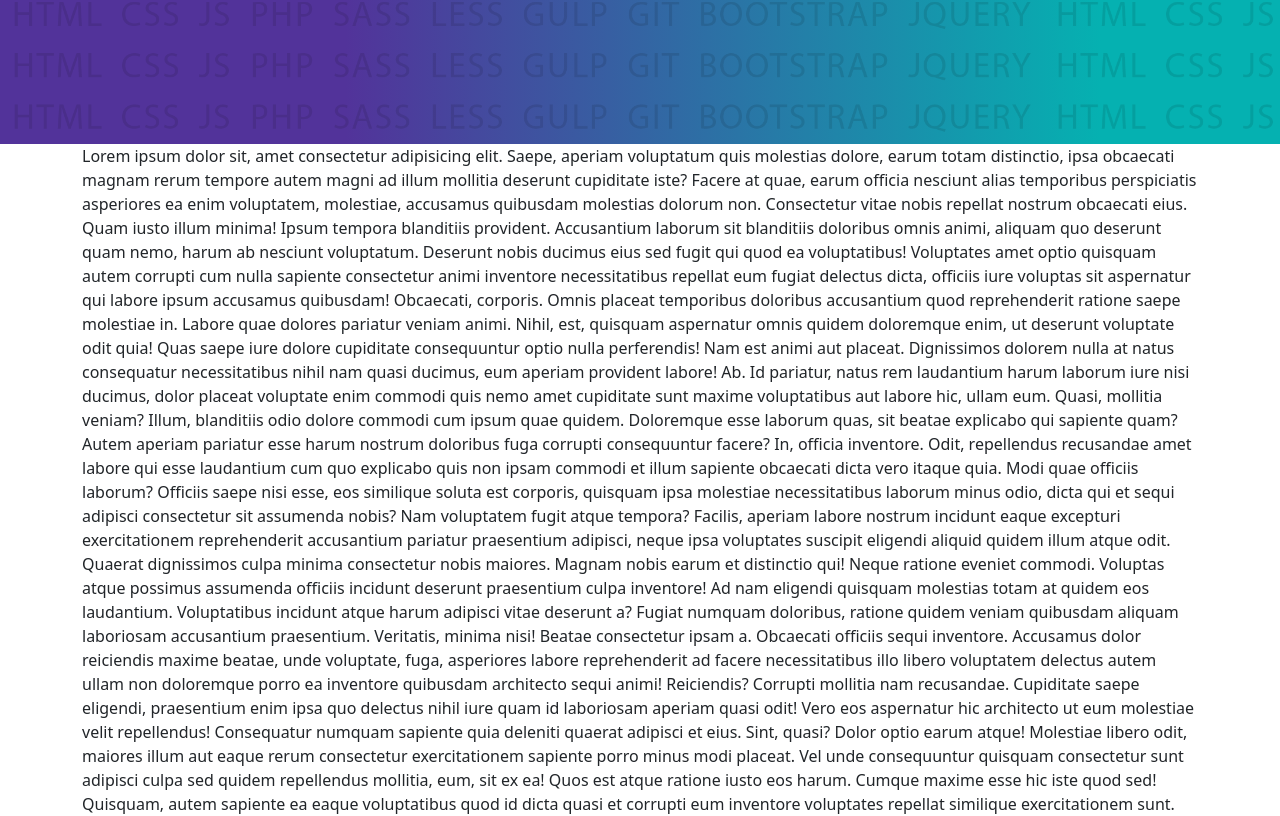
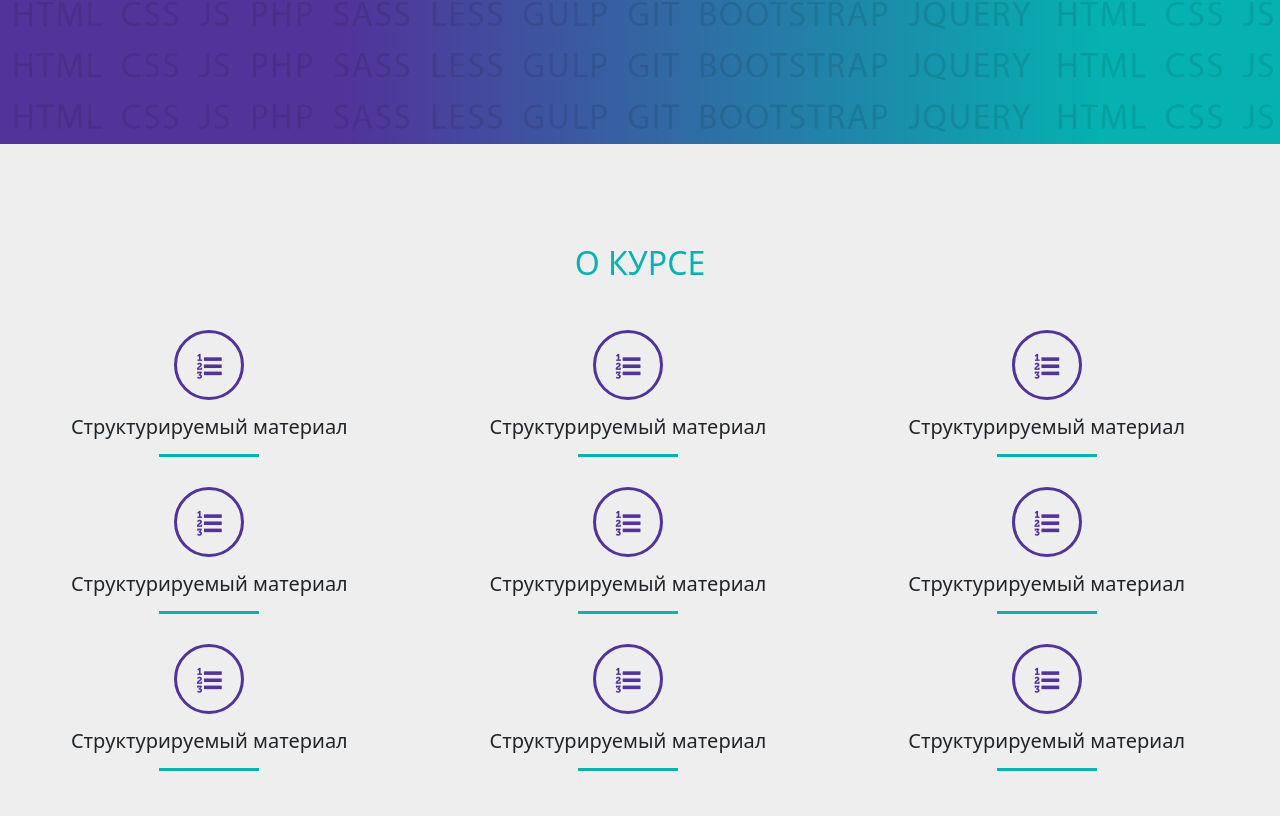
Before and after one commit to alexossipovDOMA/bu.github.io, a plain HTML site: page index.html in a window 1280 px wide. Shown: the part 472-1288 px from the top of the page. Drawn offline with Linux system fonts and the light colour scheme.

Commit message:
section about

```diff
--- a/css/style.css
+++ b/css/style.css
@@ -70,3 +70,40 @@
     width: 100%;
     height: 100%;
 }
+/*о курсе*/
+.about {
+    background-color: #eee;
+}
+.about i {
+    font-size: 25px;
+    color: var(--color2);
+}
+.itd_circle {
+    margin: 0 auto 15px;
+    width: 70px;
+    height: 70px;
+    border: 3px solid var(--color2);
+    border-radius: 50%;
+    display: flex;
+    justify-content: center;
+    align-items: center;
+}
+.line {
+    width: 100px;
+    height: 3px;
+    background-color: var(--color1);
+    margin: 15px auto 30px;
+}
+/*цвет*/
+.color1 {
+    color: var(--color1);
+}
+.color2 {
+    color: var(--color2);
+}
+.bg {
+    background-color: var(--color2);
+}
+.bg {
+    background-color: var(--color2);
+}
--- a/index.html
+++ b/index.html
@@ -7,6 +7,7 @@
 
     <link rel="stylesheet" href="./css/bootstrap.min.css">
     <link rel="stylesheet" href="./css/style.css">
+    <link rel="stylesheet" href="./css/fontello.css">
     <link rel="shortcut icon" href="img/favicon.ico" type="image/x-icon">
 </head>
 <body>
@@ -24,6 +25,60 @@
 
         </div>
     </header>
+    <section class="about container-xxl">
+        <div class="row">
+            <div class="col-12">
+                <h2 class="text-center text-uppercase color1 mb-5">О курсе</h2>
+            </div>
+            <div class="row">
+                <div class="col-xl-4 col-md-6 col-sm-12">
+                    <div class="itd_circle"><i class="icon-list-numbered"></i></div>
+                    <h5 class="text-center">Структурируемый материал</h5>
+                    <div class="line"></div>
+                </div>
+                <div class="col-xl-4 col-md-6 col-sm-12">
+                    <div class="itd_circle"><i class="icon-list-numbered"></i></div>
+                    <h5 class="text-center">Структурируемый материал</h5>
+                    <div class="line"></div>
+                </div>
+                <div class="col-xl-4 col-md-6 col-sm-12">
+                    <div class="itd_circle"><i class="icon-list-numbered"></i></div>
+                    <h5 class="text-center">Структурируемый материал</h5>
+                    <div class="line"></div>
+                </div>
+                <div class="col-xl-4 col-md-6 col-sm-12">
+                    <div class="itd_circle"><i class="icon-list-numbered"></i></div>
+                    <h5 class="text-center">Структурируемый материал</h5>
+                    <div class="line"></div>
+                </div>
+                <div class="col-xl-4 col-md-6 col-sm-12">
+                    <div class="itd_circle"><i class="icon-list-numbered"></i></div>
+                    <h5 class="text-center">Структурируемый материал</h5>
+                    <div class="line"></div>
+                </div>
+                <div class="col-xl-4 col-md-6 col-sm-12">
+                    <div class="itd_circle"><i class="icon-list-numbered"></i></div>
+                    <h5 class="text-center">Структурируемый материал</h5>
+                    <div class="line"></div>
+                </div>
+                <div class="col-xl-4 col-md-6 col-sm-12">
+                    <div class="itd_circle"><i class="icon-list-numbered"></i></div>
+                    <h5 class="text-center">Структурируемый материал</h5>
+                    <div class="line"></div>
+                </div>
+                <div class="col-xl-4 col-md-6 col-sm-12">
+                    <div class="itd_circle"><i class="icon-list-numbered"></i></div>
+                    <h5 class="text-center">Структурируемый материал</h5>
+                    <div class="line"></div>
+                </div>
+                <div class="col-xl-4 col-md-6 col-sm-12">
+                    <div class="itd_circle"><i class="icon-list-numbered"></i></div>
+                    <h5 class="text-center">Структурируемый материал</h5>
+                    <div class="line"></div>
+                </div>
+            </div>
+        </div>
+    </section>
     <div class="container">
         Lorem ipsum dolor sit, amet consectetur adipisicing elit. Saepe, aperiam voluptatum quis molestias dolore, earum totam distinctio, ipsa obcaecati magnam rerum tempore autem magni ad illum mollitia deserunt cupiditate iste?
         Facere at quae, earum officia nesciunt alias temporibus perspiciatis asperiores ea enim voluptatem, molestiae, accusamus quibusdam molestias dolorum non. Consectetur vitae nobis repellat nostrum obcaecati eius. Quam iusto illum minima!
```
